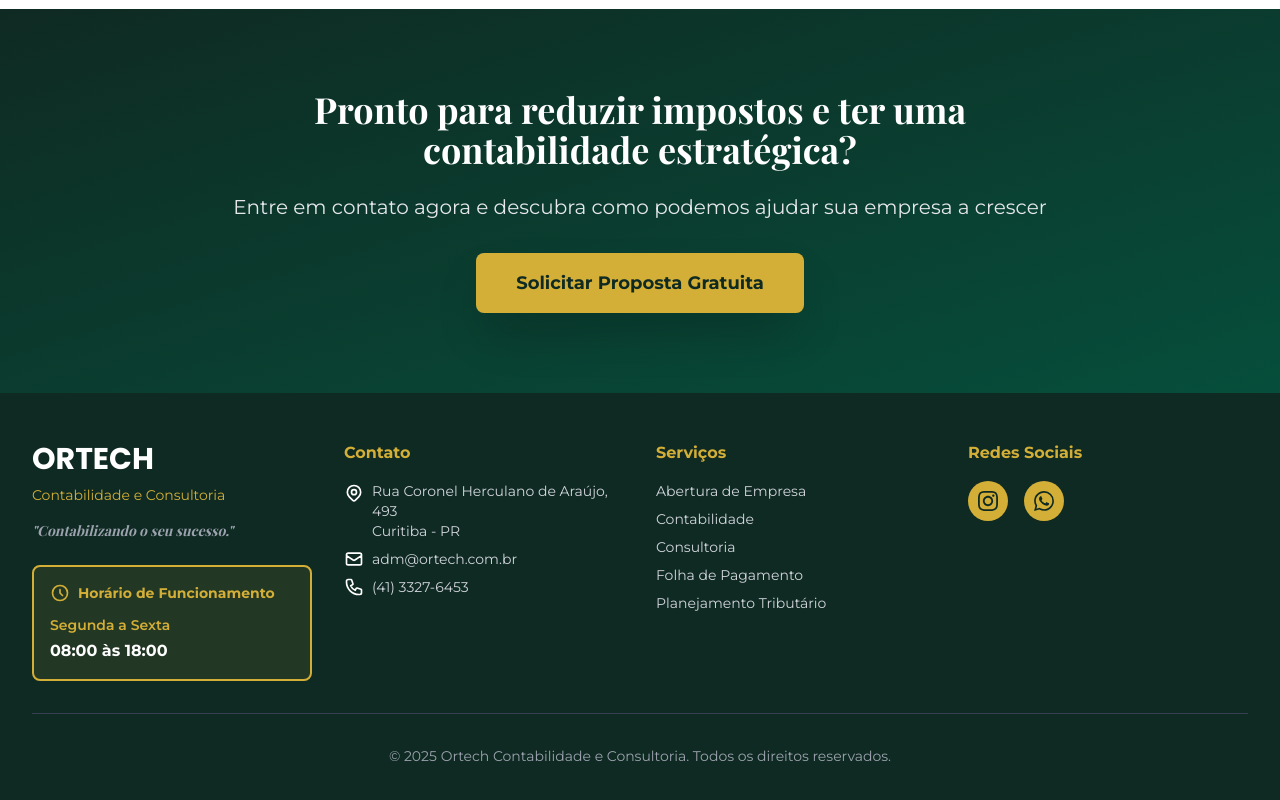
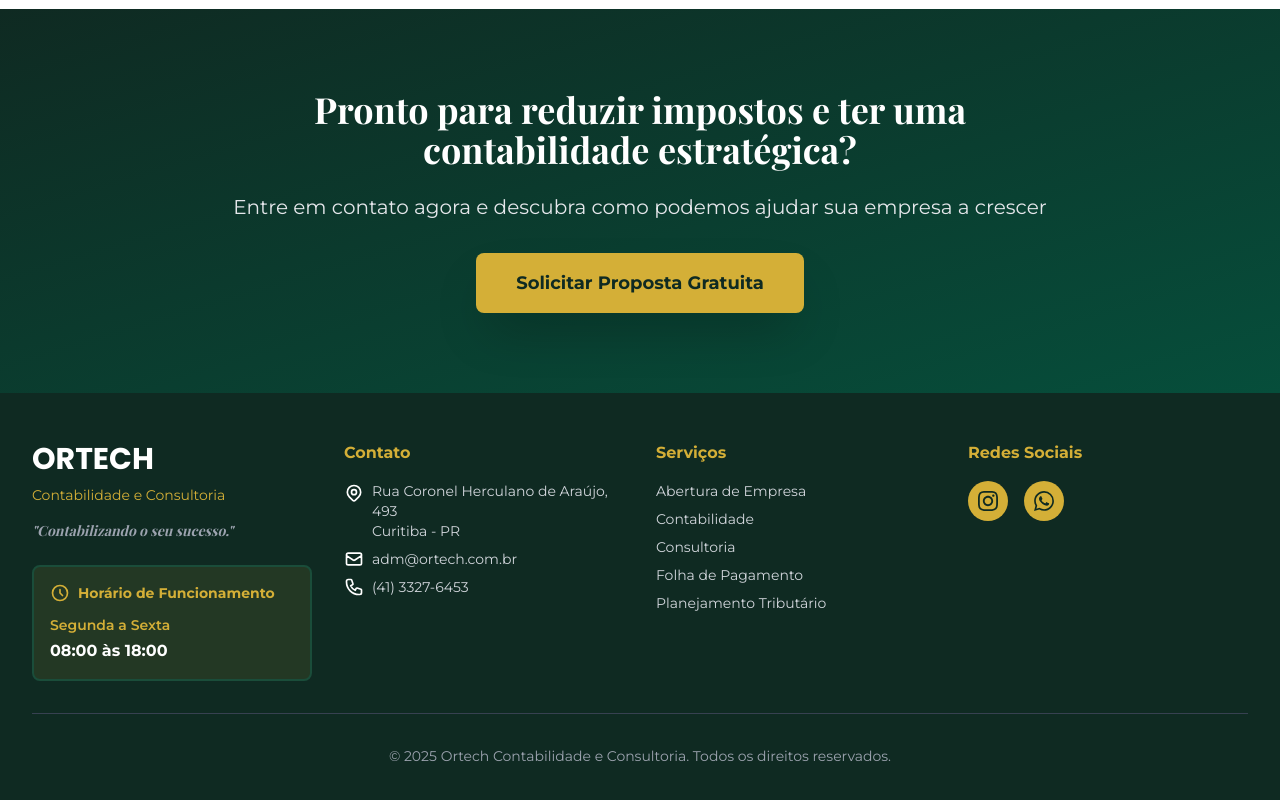
Before and after one commit to GutoPiano/Site-Ortech, a Nuxt app: page / in a window 1280 px wide. Shown: the part 7228-8028 px from the top of the page. Built offline with nearby package versions, Linux system fonts and the light colour scheme.

Commit message:
Atualiza borda do card de horário para verde escuro

```diff
--- a/components/FooterSection.vue
+++ b/components/FooterSection.vue
@@ -8,7 +8,7 @@
           <p class="text-gray-400 text-sm mt-4 font-playfair italic">"Contabilizando o seu sucesso."</p>
 
           <!-- Card de Horário de Funcionamento -->
-          <div class="mt-6 bg-ortech-gold/10 border-2 border-ortech-gold rounded-lg p-4">
+          <div class="mt-6 bg-ortech-gold/10 border-2 border-[#1a4d3a] rounded-lg p-4">
             <div class="flex items-center gap-2 mb-3">
               <svg class="w-5 h-5 text-ortech-gold" fill="none" stroke="currentColor" viewBox="0 0 24 24">
                 <path stroke-linecap="round" stroke-linejoin="round" stroke-width="2" d="M12 8v4l3 3m6-3a9 9 0 11-18 0 9 9 0 0118 0z" />
```
